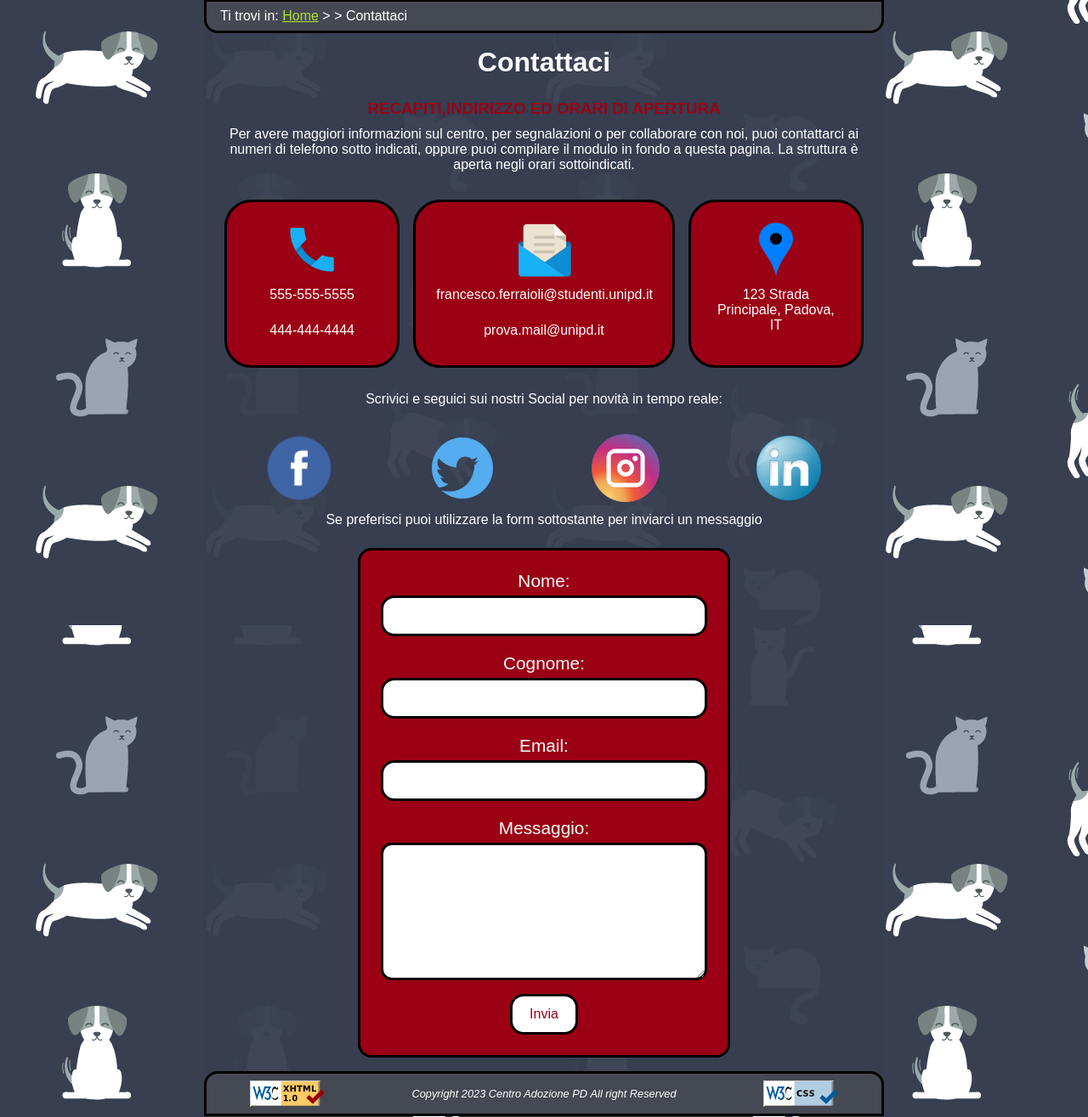
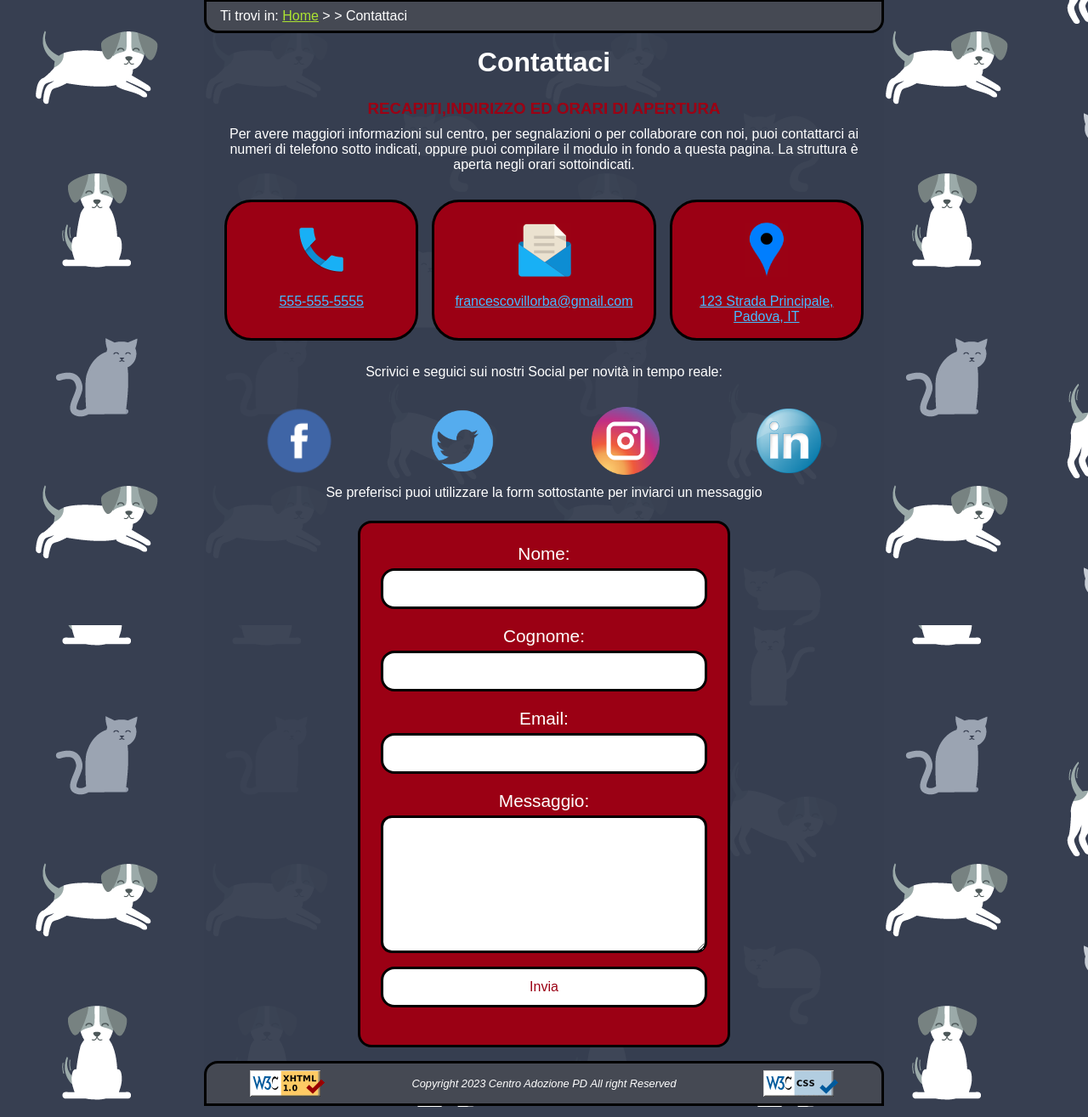
Before and after one commit to checco296/Progetto_TecWeb, a PHP site: page /html/contatti.html in a window 1280 px wide. Shown: the part 244-1559 px from the top of the page at 85% size. Run offline with PHP 8.4, Linux system fonts and the light colour scheme.

Commit message:
aggiornamenti grafici e collegamento link

```diff
--- a/css/mini.css
+++ b/css/mini.css
@@ -52,7 +52,7 @@ SEZIONE BREADCRUMB
     display: none;
 }
 
-/*eventualment eingrandire un po il tutto*/
+/*eventualment ingrandire un po il tutto*/
 
 #presentazione
 {
@@ -79,10 +79,12 @@ main dl
 
 #Recapiti li
 {
+    display: block;
     margin: auto;
     margin-top: 0.5em;
     width: 60%;
 }
+
 
 #Social img
 {
--- a/css/style.css
+++ b/css/style.css
@@ -22,6 +22,7 @@ dichiarazione variabili di colore
   --txtcolor: #FFF;
   --visitedcolor: #FFF;
   --linkcolor: #ace432;
+  --linkesterni: #45bbff;
   --bread_footer_color: #454953;
   --hovercolor: #777;
   --footer_txt_color: #FFF;
@@ -256,7 +257,7 @@ main dd>p
 {
   display: flex;
   list-style: none;
-  justify-content: center;
+  justify-content:space-evenly;
   margin-bottom: 1.25em;
 }
 
@@ -271,13 +272,21 @@ main dd>p
   border: solid black;
   border-radius: 2em;
   text-align: center;
+  padding-bottom: 1em;
+  display: block;
+}
+
+#Recapiti a
+{
+  display: block;
+  color: var(--linkesterni);
 }
 
 #Recapiti img
 {
   width: 4em;
   height: 4em;
-  margin-bottom: 0.5em;
+  margin-bottom: 1em;
 }
 
 #Social
@@ -342,23 +351,23 @@ main dd>p
 }
 
 
-#primo_par
+#intro
 {
   background-image: url(../images/Team-7-1671797716186-638x425.jpg);
 }
 
-#secondo_par
+#adozione
 {
   background-image: url(../images/cane-canile-600x399.jpg.webp);
 
 }
 
-#terzo_par
+#post-adozione
 {
   background-image: url(../images/shutterstock_242940202-2.jpg);
 }
 
-#quarto_par
+#ringraziamenti
 {
   background-image: url(../images/gattino-con-pelo-a-forma-di-cuore-e1446037850649.jpg);
 }
@@ -488,7 +497,7 @@ form textarea
   height: 12.5em;
   resize: vertical;
 }
-form button
+#button
 {
   background-color: var(--bgcolor);
   color: var(--menucolor);
@@ -498,7 +507,7 @@ form button
   cursor: pointer;
   font-size: 1em;
 }
-form button:hover
+#button:hover
 {
   opacity: 0.8;
 }
--- a/html/adotta_cane.html
+++ b/html/adotta_cane.html
@@ -27,7 +27,7 @@
         </ul>
       </nav>
       <nav id="breadcrumb" aria-label="percorso">
-        <p>Ti trovi in: <span lang="en"><a href="main.html">Home</a></span> &gt; &gt; Adotta</p>
+        <p>Ti trovi in: <span lang="en"><a href="../html/main.html">Home</a></span> &gt; &gt; Adotta</p>
       </nav>
     </header>
 
--- a/html/contatti.html
+++ b/html/contatti.html
@@ -27,10 +27,15 @@
         </ul>
       </nav>
       <nav id="breadcrumb" aria-label="percorso">
-        <p>Ti trovi in: <span lang="en"><a href="main.html">Home</a></span> &gt; &gt; Contattaci</p>
+        <p>Ti trovi in: <span lang="en"><a href="../html/main.html">Home</a></span> &gt; &gt; Contattaci</p>
       </nav>
     </header>
 
+    <a class="aiuti" href="#telefono">Salta al nemero di telefono</a>
+    <a class="aiuti" href="#mail">Salta alla <span lang="en">e-mail</span></a>
+    <a class="aiuti" href="#indirizzo">Salta all'indirizzo</a>
+    <a class="aiuti" href="#Social">Salta alla sezione Social</a>
+    <a class="aiuti" href="#Form-contatti">Salta alla <span lang="en">Form</span> per contatti</a>
     <main id="contatti">
       <h2>Contattaci</h2>
       <h3>RECAPITI,INDIRIZZO ED ORARI DI APERTURA</h3>
@@ -39,19 +44,19 @@
         oppure puoi compilare il modulo in fondo a questa pagina. La struttura è aperta negli orari sottoindicati.
       </p>
       <ul id="Recapiti">
-        <li id="telefono"><img src="../images/phone-icon.png" alt="Telefono" title="Telefono"/><p>555-555-5555</p><p>444-444-4444</p></li>
-        <li id="mail"><img src="../images/mail-icon.png" alt="E-mail" title="E-mail"/><p>francesco.ferraioli@studenti.unipd.it</p><p>prova.mail@unipd.it</p></li>
-        <li id="indirizzo"><img src="../images/map-icon.png" alt="Indirizzo" title="Indirizzo"/><p>123 Strada Principale, Padova, IT</p></li>
+        <li id="telefono"><img src="../images/phone-icon.png" alt="Telefono" title="Telefono"/><a href="tel:555-555-5555">555-555-5555</a></li>
+        <li id="mail"><img src="../images/mail-icon.png" alt="E-mail" title="E-mail"/><a href="mailto:francescovillorba@gmail.com">francescovillorba@gmail.com</a></li>
+        <li id="indirizzo"><img src="../images/map-icon.png" alt="Indirizzo" title="Indirizzo"/><a href="https://www.google.it/maps/place/Torre+Archimede,+Via+Trieste,+63,+35121+Padova+PD/@45.4113824,11.8852839,17z/data=!3m1!4b1!4m5!3m4!1s0x477eda58b44676df:0xfacae5884fca17f5!8m2!3d45.4113787!4d11.8874726" target="_blank">123 Strada Principale, Padova, IT</a></li>
       </ul>
       <p>Scrivici e seguici sui nostri <span lang="en">Social</span> per novità in tempo reale:</p>
       <ul id="Social">
-        <li><a href="#"><img src="../images/facebook_icon-icons.com_59205.ico" alt="Link collegamento a Facebook" /></a></li>
-    		<li><a href="#"><img src="../images/social_network_twitter_icon-icons.com_66157.ico" alt="Link collegamento a Twitter" /></a></li>
-    		<li><a href="#"><img src="../images/1491580635-yumminkysocialmedia26_83102.ico" alt="Link collegamento a Instagram" /></a></li>
-    		<li><a href="#"><img src="../images/social_linkedin_button_blue_256_30639.ico" alt="Link collegamento a LinkedIn" /></a></li>
+        <li><a href="https://it-it.facebook.com/universitapadova/" target="_blank"><img src="../images/facebook_icon-icons.com_59205.ico" alt="Link collegamento a Facebook" /></a></li>
+    		<li><a href="https://twitter.com/UniPadova" target="_blank"><img src="../images/social_network_twitter_icon-icons.com_66157.ico" alt="Link collegamento a Twitter" /></a></li>
+    		<li><a href="https://instagram.com/unipd?igshid=YmMyMTA2M2Y=" target="_blank"><img src="../images/1491580635-yumminkysocialmedia26_83102.ico" alt="Link collegamento a Instagram" /></a></li>
+    		<li><a href="https://www.linkedin.com/school/university-of-padova/" target="_blank"><img src="../images/social_linkedin_button_blue_256_30639.ico" alt="Link collegamento a LinkedIn" /></a></li>
       </ul>
         <p>Se preferisci puoi utilizzare la <span lang="en">form</span> sottostante per inviarci un messaggio</p>
-      <form action="submit.php" method="post">
+      <form action="mailto:francescovillorba@gmail.com" method="post" id="Form-contatti" enctype="text/plain" >
         <label for="name">Nome:</label>
         <input type="text" id="name" name="name">
         <label for="surname">Cognome:</label>
@@ -60,7 +65,7 @@
         <input type="text" id="email" name="email">
         <label for="message">Messaggio:</label>
         <textarea id="message" name="message"></textarea>
-        <button type="submit">Invia</button>
+        <input type="submit" value="Invia" id="button">
       </form>
     </main>
     <footer>
```
Also changed, not shown: html/about.html (+12 -8 lines), html/main.html (+5 -5 lines).
